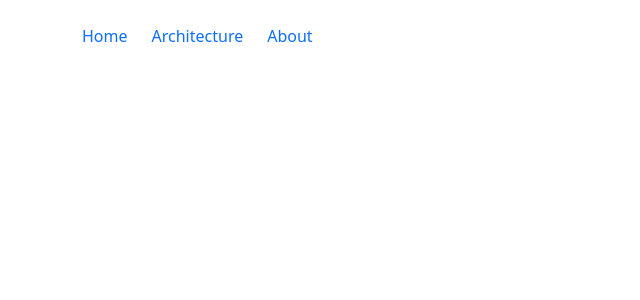
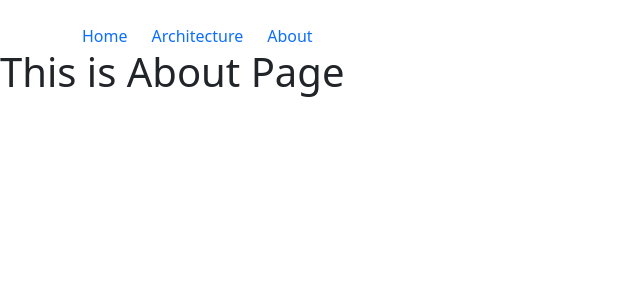
Before and after one commit to iamit-prakash/React_git_pratice, a React (Vite) app: page /about in a window 1280 px wide. Shown: the top 300 px of the page, without its empty margins (0-640 px from the left). Built offline with nearby package versions, Linux system fonts and the light colour scheme.

Commit message:
Added About Page

```diff
--- a/src/App.jsx
+++ b/src/App.jsx
@@ -4,6 +4,7 @@ import "bootstrap/dist/css/bootstrap.min.css"
 import Home from "./pages/Home";
 import Nav from "./components/Nav";
 import Architecture from "./pages/Architecture";
+import About from "./pages/About";
 
 export default function App(){
   return(
@@ -13,6 +14,7 @@ export default function App(){
         <Routes>
           <Route  path="/" element={ <Home />} />
           <Route path="/architecture" element={<Architecture />} />
+          <Route  path="/about" element={ <About />} />
         </Routes>
       </Router>
     </>
--- /dev/null
+++ b/src/pages/About.jsx
@@ -0,0 +1,7 @@
+export default function About(){
+    return(
+       <div>
+        <h1>This is About Page</h1>
+       </div>
+    )
+}
```
